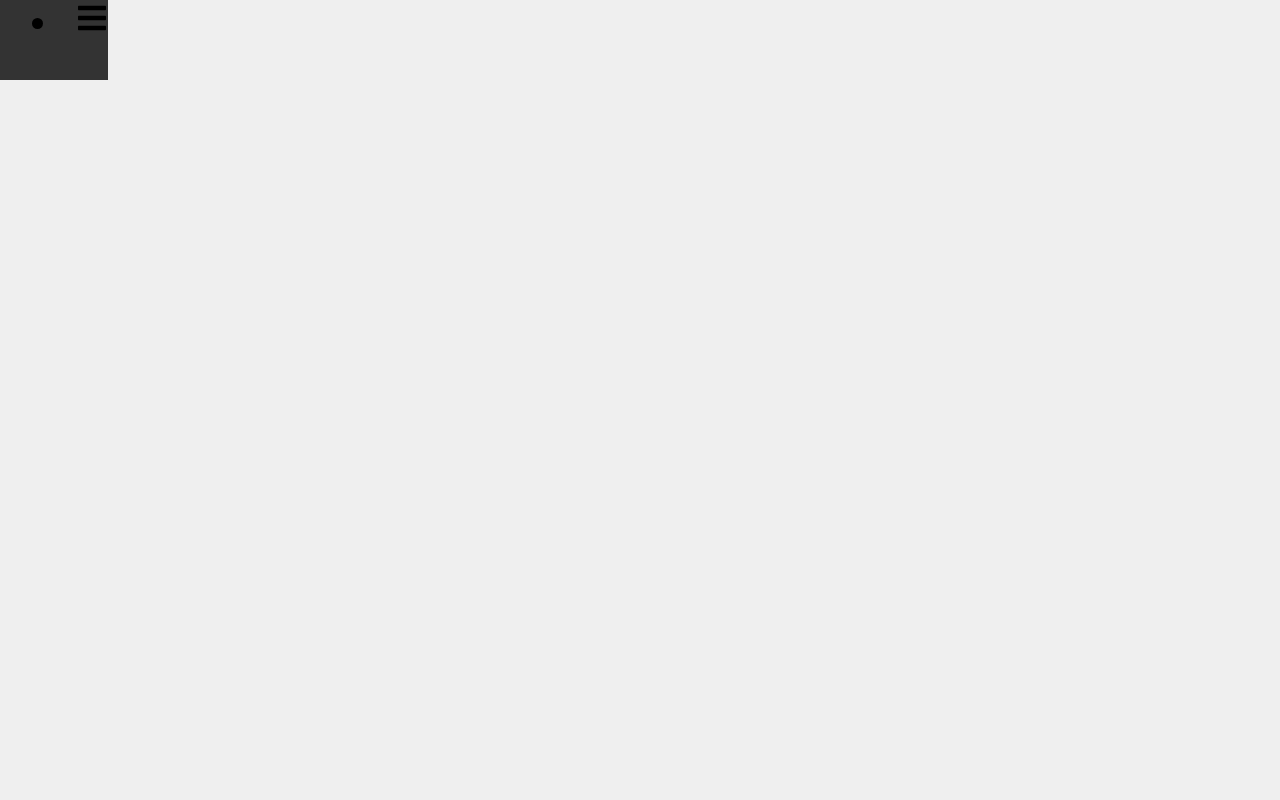
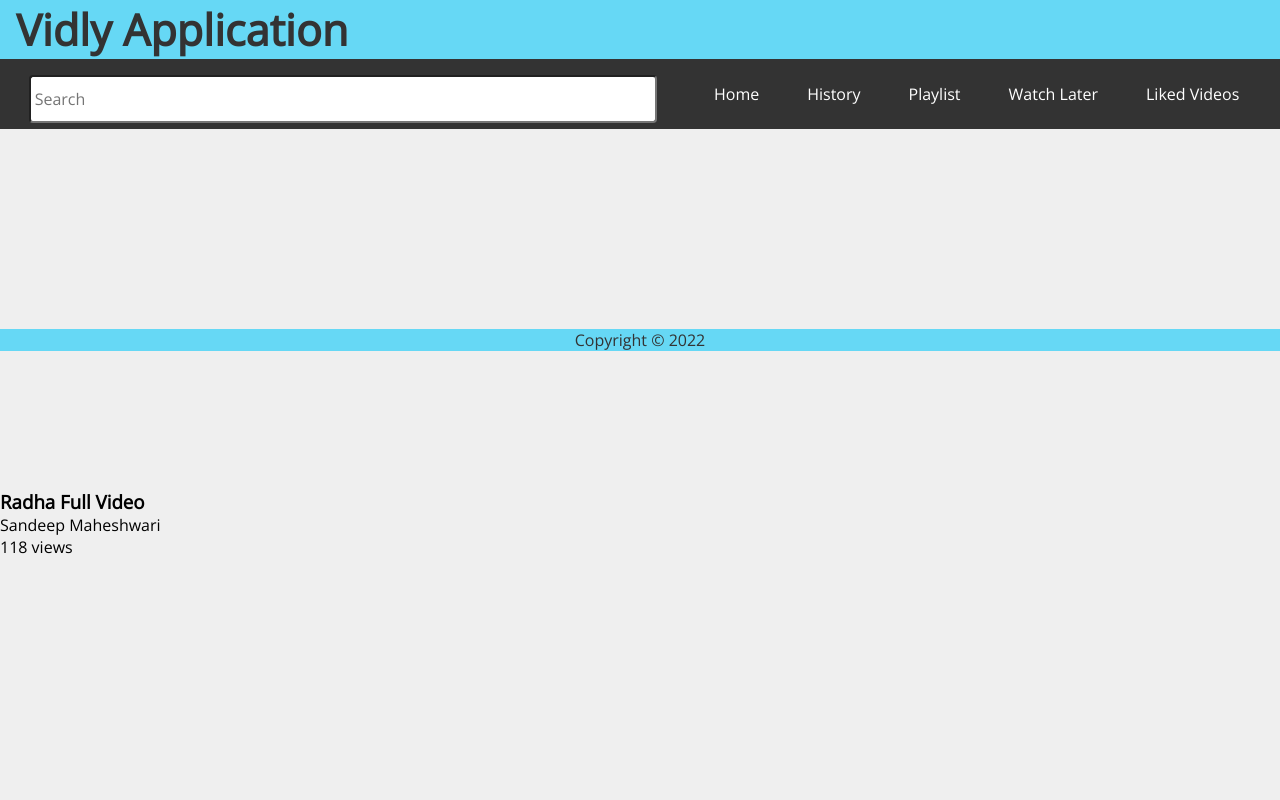
Before and after one commit to anshultamrakar/Video_lib_project, a React (Create React App) app in the folder my-app/: page / in a window 1280 px wide. Shown: the top 800 px of the page. Built offline with nearby package versions, Linux system fonts and the light colour scheme.

Commit message:
style : made changes in CSS

```diff
--- a/my-app/package.json
+++ b/my-app/package.json
@@ -9,6 +9,7 @@
     "react": "^17.0.2",
     "react-dom": "^17.0.2",
     "react-icons": "^4.3.1",
+    "react-player": "^2.9.0",
     "react-router-dom": "^6.2.1",
     "react-scripts": "5.0.0",
     "web-vitals": "^2.1.4"
--- a/my-app/src/App.js
+++ b/my-app/src/App.js
@@ -1,12 +1,14 @@
 import Header from './Header';
 import Nav from './Nav';
 import Footer from './Footer';
+import FeedVideos from './FeedVideos';
 function App() {
   return (
     <div className='App'>
-     {/* <Header/> */}
+     <Header/>
      <Nav/>
-     {/* <Footer/> */}
+     <FeedVideos/>
+     <Footer/>
     </div>
   );
 }
--- /dev/null
+++ b/my-app/src/FeedVideos.js
@@ -0,0 +1,80 @@
+import {useState} from 'react'
+import React from 'react'
+import ReactPlayer from 'react-player/youtube'
+
+const FeedVideos = () => {
+
+    const [videos, setVideos] = useState([
+        {
+            id : 1,
+            vidUrl : "https://www.youtube.com/watch?v=k2Zk5cbiZhg",
+            title : " Radha Full Video",
+            channel : "Sandeep Maheshwari",
+            views : 118
+        },
+        {
+            id : 2,
+            vidUrl : "https://www.youtube.com/watch?v=aZGzwEjZrXc",
+            title : " Moh Moh k Dhaage",
+            channel : "T series ",
+            views : 108
+        },
+        {
+            id : 3,
+            vidUrl : "https://www.youtube.com/watch?v=D70R-k5PxLY",
+            title : "Chalte Chalte",
+            channel : "Bhuvan Bam ",
+            views : 458
+        },
+        {
+            id : 4,
+            vidUrl : "https://www.youtube.com/watch?v=D70R-k5PxLY",
+            title : "Sistes wedding ",
+            channel : "Kapil Sharma",
+            views : 78
+        },
+        {
+            id : 2,
+            vidUrl : "https://www.youtube.com/watch?v=aZGzwEjZrXc",
+            title : " Moh Moh k Dhaage",
+            channel : "T series ",
+            views : 108
+        },
+        {
+            id : 3,
+            vidUrl : "https://www.youtube.com/watch?v=D70R-k5PxLY",
+            title : "Chalte Chalte",
+            channel : "Bhuvan Bam ",
+            views : 458
+        },
+        {
+            id : 4,
+            vidUrl : "https://www.youtube.com/watch?v=D70R-k5PxLY",
+            title : "Sistes wedding ",
+            channel : "Kapil Sharma",
+            views : 78
+        },
+    ])
+  return (
+    <main className='wrapper' >
+      <ul>
+          {
+              videos.map((item) => (
+                  <li key = {item.id}>
+                      <div>
+                      <ReactPlayer url= {item.vidUrl}
+                      />
+                      </div>
+                   <h3>{item.title}</h3>
+                   <p> {item.channel}</p>
+                   <p> {item.views} views</p>
+                  </li>
+              ))
+          }
+      </ul>
+    </main>
+  )
+ ;
+};
+
+export default FeedVideos;
--- a/my-app/src/Nav.js
+++ b/my-app/src/Nav.js
@@ -1,39 +1,25 @@
-import { useState } from "react"
-import {  FaBars } from "react-icons/fa";
-import {  AiOutlineClose } from "react-icons/ai";
-// import {Link} from "react-router-dom"
-import { SidebarData } from "./SidebarData";
 
 const Nav = () => {
-  const [sideBar , setSideBar ] = useState(false)
 
-  const showMenuBar = () => {
-    setSideBar(!sideBar)
-  }
   return (
-    <>
-    <div className="navbar">
-      <li className="menu-bars">
-      <FaBars onClick={showMenuBar}/>
-      </li>
-
-    </div>
-    <nav className= {sideBar ? "nav-menu-active" : 'nav-menu'}>
-        <ul className="nav-menu-items">
-          <li className="navbar-toggles">
-            <AiOutlineClose/>
-            </li>
-          {SidebarData.map((item) => (
-            <li className= {item.cName}>
-             {item.icon}
-             <span>{item.title}</span>
-
-            </li>
-          ))}
-        </ul>
+    <nav className = "Nav">
+     <form className ="searchForm" onSubmit = {(e) => e.preventDefault()}>
+       <label> Search </label>
+       <input
+       type = "text"
+       placeholder = "Search"
+       onchange = {(e) => console.log(e.target.value)}
+       />
+     </form>
+     <ul className = "nav__list">
+       <li className = "list-items"> Home </li>
+       <li className = "list-items"> History </li>
+       <li className = "list-items"> Playlist </li>
+       <li className = "list-items"> Watch Later</li>
+       <li className = "list-items"> Liked Videos</li>
+     </ul>
     </nav>
-  </>
   )
-};
+}
 
 export default Nav;
--- a/my-app/src/index.css
+++ b/my-app/src/index.css
@@ -10,6 +10,7 @@ html {
   font-size: 16px;
 }
 
+
 body {
   font-family: 'Open Sans', sans-serif;
   -webkit-font-smoothing: antialiased;
@@ -17,7 +18,7 @@ body {
   display: flex;
   background-color: #efefef;
 }
-/*
+
 #root {
   flex-grow: 1;
   display: flex;
@@ -25,110 +26,33 @@ body {
   align-items: center;
 }
 
-.App {
+.App{
   width: 100%;
   height: 100vh;
   display: flex;
   flex-direction: column;
   justify-content: flex-start;
   align-items: center;
-  box-shadow: 0px 0px 15px gray;
+
 }
 
-.Header, .Footer {
+.Header , .Footer{
   width: 100%;
+  color : #333;
   background-color: #66d8f5;
-  padding: 1rem;
-  display: flex;
-  justify-content: space-between;
-  align-items: center;
 }
-
-.Footer {
-  padding: 0.75rem;
+.Footer{
   display: grid;
   place-content: center;
 }
 
-.Header h1 {
-  font-size : 2.75rem;
-} */
-
-.navbar{
-  background-color: #333;
-  width: 100%;
-  height: 80px;
-  display: flex;
-  flex-direction: row;
+.Header > h1 {
+  font-size: 2.7rem;
+  margin-left: 1rem;
 }
 
-.menu-bars{
-  margin-left: 2rem;
-  font-size: 2rem;
-  background: none;
-}
-
-.nav-menu{
-  background-color: #333;
-  width: 250px;
-  height: 100vh;
-  display: flex;
-  justify-content: center;
-  position: fixed;
-  top:0;
-  left :-100%;
-  transition: 850ms;
-}
-
-.nav-menu.active {
-  left: 0;
-  transition: 350ms;
-}
-
-.nav-text {
-  display: flex;
-  justify-content: start;
-  align-items: center;
-  padding: 8px 0px 8px 16px;
-  list-style: none;
-  height: 60px;
-}
-
-.nav-text a {
-  text-decoration: none;
-  color: #f5f5f5;
-  font-size: 18px;
-  width: 95%;
-  height: 100%;
-  display: flex;
-  align-items: center;
-  padding: 0 16px;
-  border-radius: 4px;
-}
-
-.nav-text a:hover {
-  background-color: #1a83ff;
-}
-
-.nav-menu-items {
-  width: 100%;
-}
-
-.navbar-toggle {
-  background-color: #060b26;
-  width: 100%;
-  height: 80px;
-  display: flex;
-  justify-content: start;
-  align-items: center;
-}
-
-span {
-  margin-left: 16px;
-}
-
-/* .searchForm {
-  width: 30%;
+.searchForm{
+  width: 50%;
   padding: 1rem 0 0 0.75rem;
 }
 
@@ -147,16 +71,30 @@ span {
   left: -99999px;
 }
 
-.dark{
-  color :#efefef
+.Nav{
+  width: 100%;
+  background-color: #333;
+  display: flex;
+  flex-direction: row;
+  justify-content: space-around;
+
 }
 
-.Nav {
-  width: 100%;
-  background-color: #333;
-  position: relative;
+.nav__list{
+  color : White;
   display: flex;
   flex-direction: row;
-  justify-content: flex-start;
-  align-items: flex-start;
-}  */
+  justify-content: flex-end;
+  align-items: center;
+  list-style: none;
+}
+
+.list-items{
+  padding: 1.5rem;
+}
+
+.wrapper{
+ display: grid;
+ grid-template-columns: repeat(3, 1fr);
+ grid-auto-rows: 200px;
+}
```
Also changed, not shown: my-app/src/Home.js (added, +10 -0 lines), 1 other file (tests, documents, lock files or other folders).
